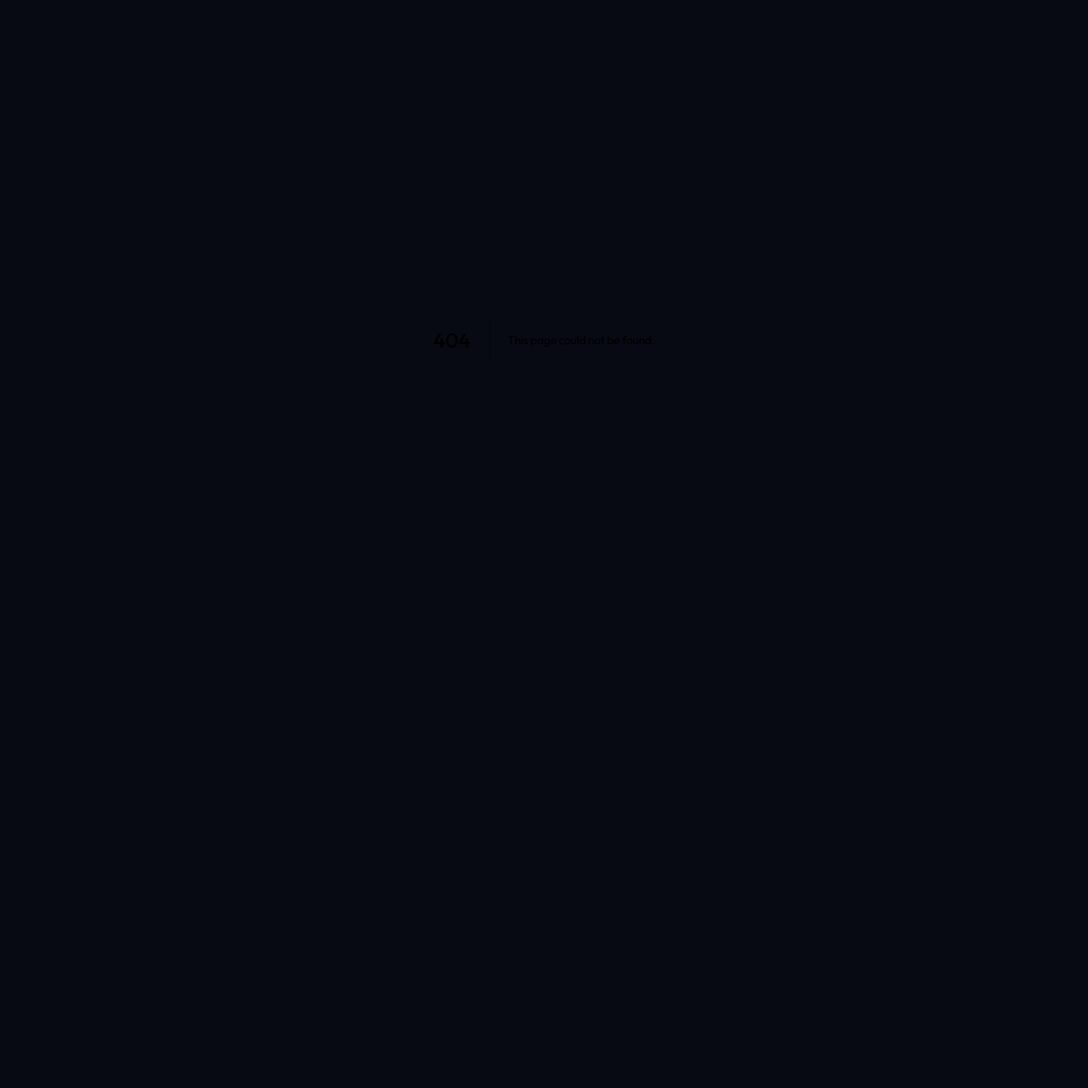
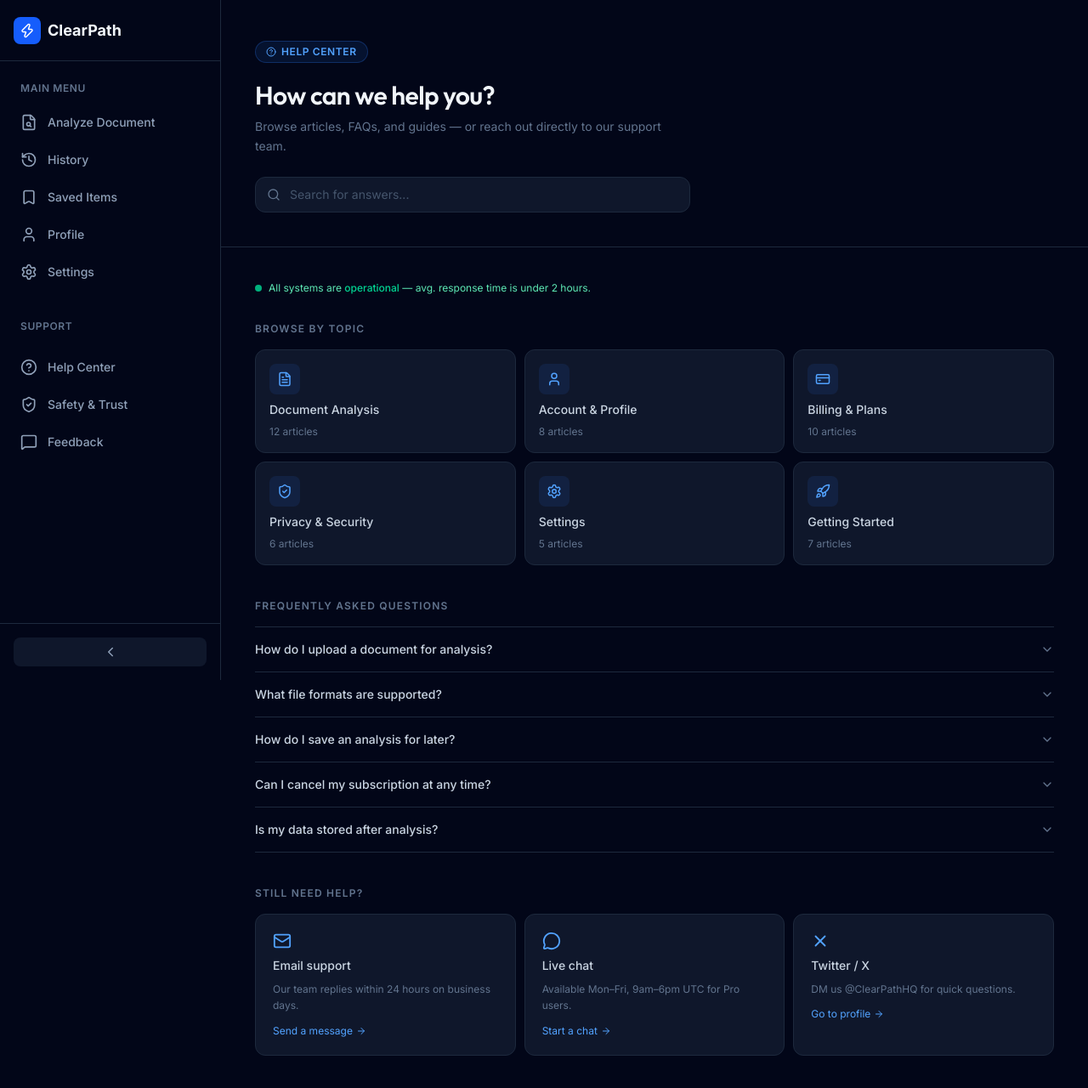
Before and after one commit to wahb-amir/clearpath, a Next.js app in the folder frontend/: page /help-center in a window 1280 px wide. Before the commit this address had no page. Shown: the top 1280 px of the page at 85% size. Before the commit the page ends 800 px from the top, so only its background shows below. Built offline with nearby package versions, Linux system fonts and the light colour scheme.

Commit message:
feat(help-center): add Help Center component and update sidebar navigation

```diff
--- /dev/null
+++ b/frontend/src/app/help-center/app/HelpCenter.jsx
@@ -0,0 +1,139 @@
+"use client";
+
+import { useState } from "react";
+import {
+  HelpCircle, Search, FileText, User, CreditCard,
+  ShieldCheck, Settings, Rocket, Mail, MessageCircle, ChevronDown, ArrowRight,
+} from "lucide-react";
+import { X } from "lucide-react";
+
+const categories = [
+  { icon: FileText, label: "Document Analysis", count: 12 },
+  { icon: User, label: "Account & Profile", count: 8 },
+  { icon: CreditCard, label: "Billing & Plans", count: 10 },
+  { icon: ShieldCheck, label: "Privacy & Security", count: 6 },
+  { icon: Settings, label: "Settings", count: 5 },
+  { icon: Rocket, label: "Getting Started", count: 7 },
+];
+
+const faqs = [
+  {
+    q: "How do I upload a document for analysis?",
+    a: "Navigate to the Analyze Document section from the sidebar. Click the upload area or drag and drop your file — we support PDF, DOCX, and TXT formats up to 25MB. Once uploaded, the analysis begins automatically.",
+  },
+  {
+    q: "What file formats are supported?",
+    a: "ClearPath currently supports PDF, DOCX, DOC, and plain TXT files. Support for XLSX and image-based documents (via OCR) is on our roadmap and coming soon.",
+  },
+  {
+    q: "How do I save an analysis for later?",
+    a: "After any analysis completes, click the bookmark icon in the top-right of the results panel. Saved items are accessible anytime from the Saved Items section in the sidebar.",
+  },
+  {
+    q: "Can I cancel my subscription at any time?",
+    a: "Yes. Go to Settings → Billing and click Cancel Plan. Your access continues until the end of your current billing period — no hidden fees, no friction.",
+  },
+  {
+    q: "Is my data stored after analysis?",
+    a: "Documents you upload are processed securely and not used to train any models. Files are retained for 30 days to support your history view, after which they are automatically purged from our servers.",
+  },
+];
+
+const contactCards = [
+  { icon: Mail, title: "Email support", desc: "Our team replies within 24 hours on business days.", cta: "Send a message" },
+  { icon: MessageCircle, title: "Live chat", desc: "Available Mon–Fri, 9am–6pm UTC for Pro users.", cta: "Start a chat" },
+  { icon: X, title: "Twitter / X", desc: "DM us @ClearPathHQ for quick questions.", cta: "Go to profile" },
+];
+
+export default function HelpCenter() {
+  const [openFaq, setOpenFaq] = useState(null);
+  const [search, setSearch] = useState("");
+
+  const filtered = faqs.filter(f => f.q.toLowerCase().includes(search.toLowerCase()));
+
+  return (
+    <div className="min-h-screen bg-slate-950 text-slate-200 pb-16">
+      <div className="px-10 pt-12 pb-10 border-b border-slate-800">
+        <div className="inline-flex items-center gap-1.5 text-xs font-semibold text-blue-400 bg-blue-500/10 border border-blue-500/25 rounded-full px-3 py-1 mb-5 uppercase tracking-wider">
+          <HelpCircle size={12} /> Help Center
+        </div>
+        <h1 className="text-3xl font-semibold text-slate-100 mb-2">How can we help you?</h1>
+        <p className="text-slate-500 text-sm max-w-lg leading-relaxed">
+          Browse articles, FAQs, and guides — or reach out directly to our support team.
+        </p>
+        <div className="relative mt-6 max-w-lg">
+          <Search size={16} className="absolute left-3.5 top-1/2 -translate-y-1/2 text-slate-500 pointer-events-none" />
+          <input
+            value={search}
+            onChange={e => setSearch(e.target.value)}
+            placeholder="Search for answers..."
+            className="w-full bg-slate-900 border border-slate-800 rounded-xl pl-10 pr-4 py-2.5 text-sm text-slate-200 placeholder-slate-600 outline-none focus:border-blue-500 transition-colors"
+          />
+        </div>
+      </div>
+
+      <div className="px-10 pt-10">
+        <div className="flex items-center gap-2 mb-4">
+          <span className="w-2 h-2 rounded-full bg-emerald-400 animate-pulse" />
+          <p className="text-xs text-emerald-300">
+            All systems are <span className="text-emerald-400 font-medium">operational</span> — avg. response time is under 2 hours.
+          </p>
+        </div>
+
+        <p className="text-xs font-semibold text-slate-500 uppercase tracking-widest mb-4 mt-8">Browse by topic</p>
+        <div className="grid grid-cols-2 md:grid-cols-3 gap-2.5 mb-10">
+          {categories.map(({ icon: Icon, label, count }, i) => (
+            <div
+              key={i}
+              className="bg-slate-900 border border-slate-800 rounded-xl p-4 cursor-pointer hover:border-blue-500 hover:bg-slate-900/80 hover:-translate-y-0.5 transition-all duration-200 flex flex-col gap-2"
+            >
+              <div className="w-9 h-9 rounded-lg bg-blue-500/10 flex items-center justify-center text-blue-400">
+                <Icon size={18} />
+              </div>
+              <p className="text-sm font-medium text-slate-300">{label}</p>
+              <p className="text-xs text-slate-500">{count} articles</p>
+            </div>
+          ))}
+        </div>
+
+        <p className="text-xs font-semibold text-slate-500 uppercase tracking-widest mb-4">Frequently asked questions</p>
+        <div className="mb-10 border-t border-slate-800">
+          {filtered.map((item, i) => (
+            <div key={i} className="border-b border-slate-800">
+              <button
+                onClick={() => setOpenFaq(openFaq === i ? null : i)}
+                className="w-full flex items-center justify-between py-4 text-left text-sm font-medium text-slate-300 hover:text-slate-100 transition-colors gap-3"
+              >
+                {item.q}
+                <ChevronDown
+                  size={16}
+                  className={`text-slate-500 flex-shrink-0 transition-transform duration-250 ${openFaq === i ? "rotate-180 text-blue-400" : ""}`}
+                />
+              </button>
+              <div className={`overflow-hidden transition-all duration-300 text-sm text-slate-500 leading-relaxed ${openFaq === i ? "max-h-48 pb-4" : "max-h-0"}`}>
+                {item.a}
+              </div>
+            </div>
+          ))}
+        </div>
+
+        <p className="text-xs font-semibold text-slate-500 uppercase tracking-widest mb-4">Still need help?</p>
+        <div className="grid grid-cols-1 md:grid-cols-3 gap-2.5">
+          {contactCards.map(({ icon: Icon, title, desc, cta }, i) => (
+            <div
+              key={i}
+              className="bg-slate-900 border border-slate-800 rounded-xl p-5 flex flex-col gap-2 hover:border-slate-700 hover:bg-slate-900/60 transition-all cursor-pointer"
+            >
+              <Icon size={22} className="text-blue-400" />
+              <p className="text-sm font-medium text-slate-300">{title}</p>
+              <p className="text-xs text-slate-500 leading-relaxed">{desc}</p>
+              <p className="text-xs text-blue-400 flex items-center gap-1 mt-1">
+                {cta} <ArrowRight size={12} />
+              </p>
+            </div>
+          ))}
+        </div>
+      </div>
+    </div>
+  );
+}
--- /dev/null
+++ b/frontend/src/app/help-center/page.jsx
@@ -0,0 +1,16 @@
+import Sidebar from '@/components/app-shell/Sidebar';
+import React from 'react';
+import HelpCenter from './app/HelpCenter';
+
+const HelpCenterLayout = () => {
+  return (
+    <div className="flex min-h-screen bg-slate-950">
+      <Sidebar />
+      <main className="flex-1 min-w-0 overflow-y-auto">
+        <HelpCenter />
+      </main>
+    </div>
+  );
+};
+
+export default HelpCenterLayout;
--- a/frontend/src/components/app-shell/Sidebar.jsx
+++ b/frontend/src/components/app-shell/Sidebar.jsx
@@ -26,7 +26,7 @@ const primaryNav = [
 ];
 
 const secondaryNav = [
-  { href: "#", label: "Help Center", icon: HelpCircle },
+  { href: "/help-center", label: "Help Center", icon: HelpCircle },
   { href: "#", label: "Safety & Trust", icon: ShieldCheck },
   { href: "#", label: "Feedback", icon: MessageSquare },
 ];
```
